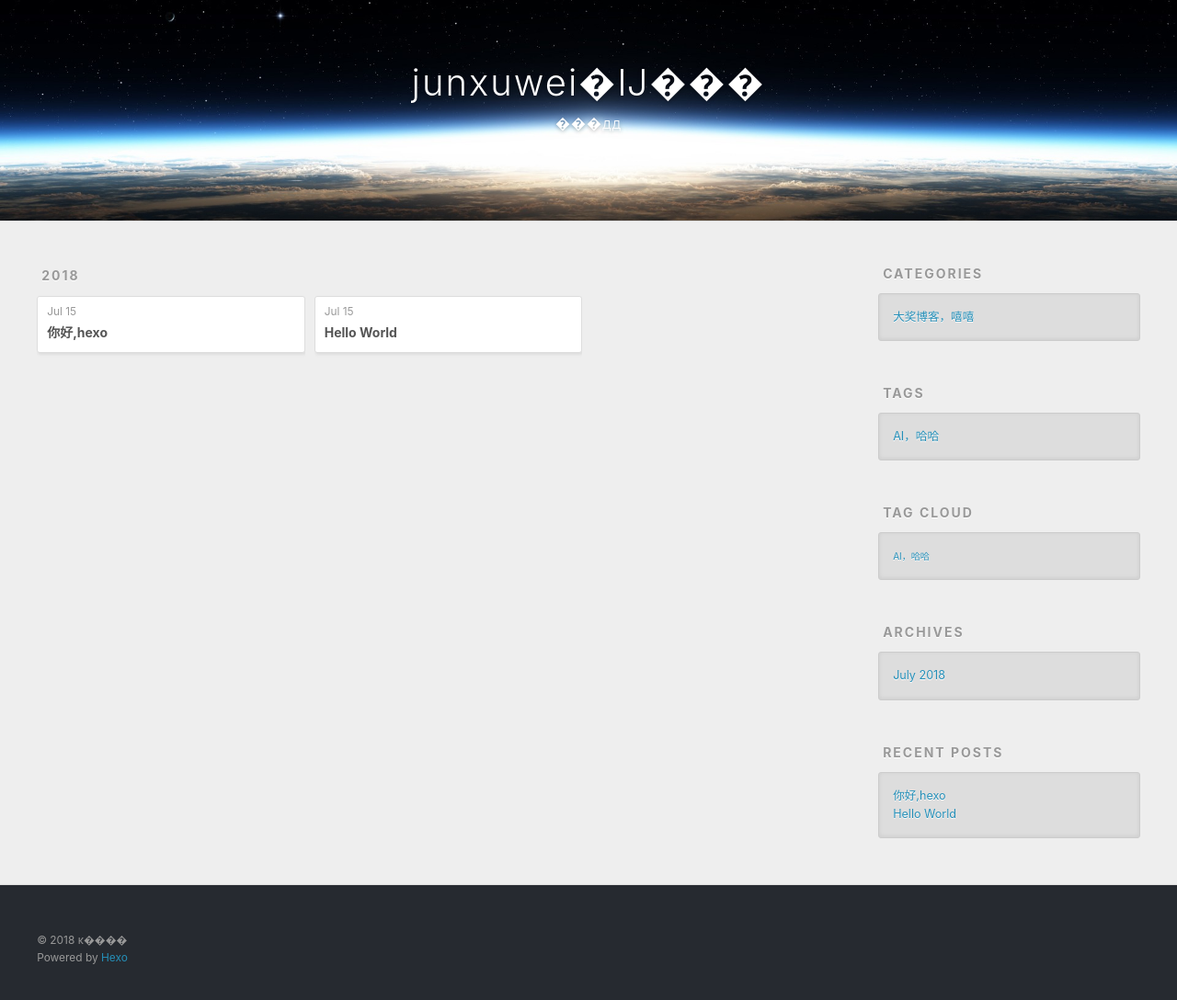
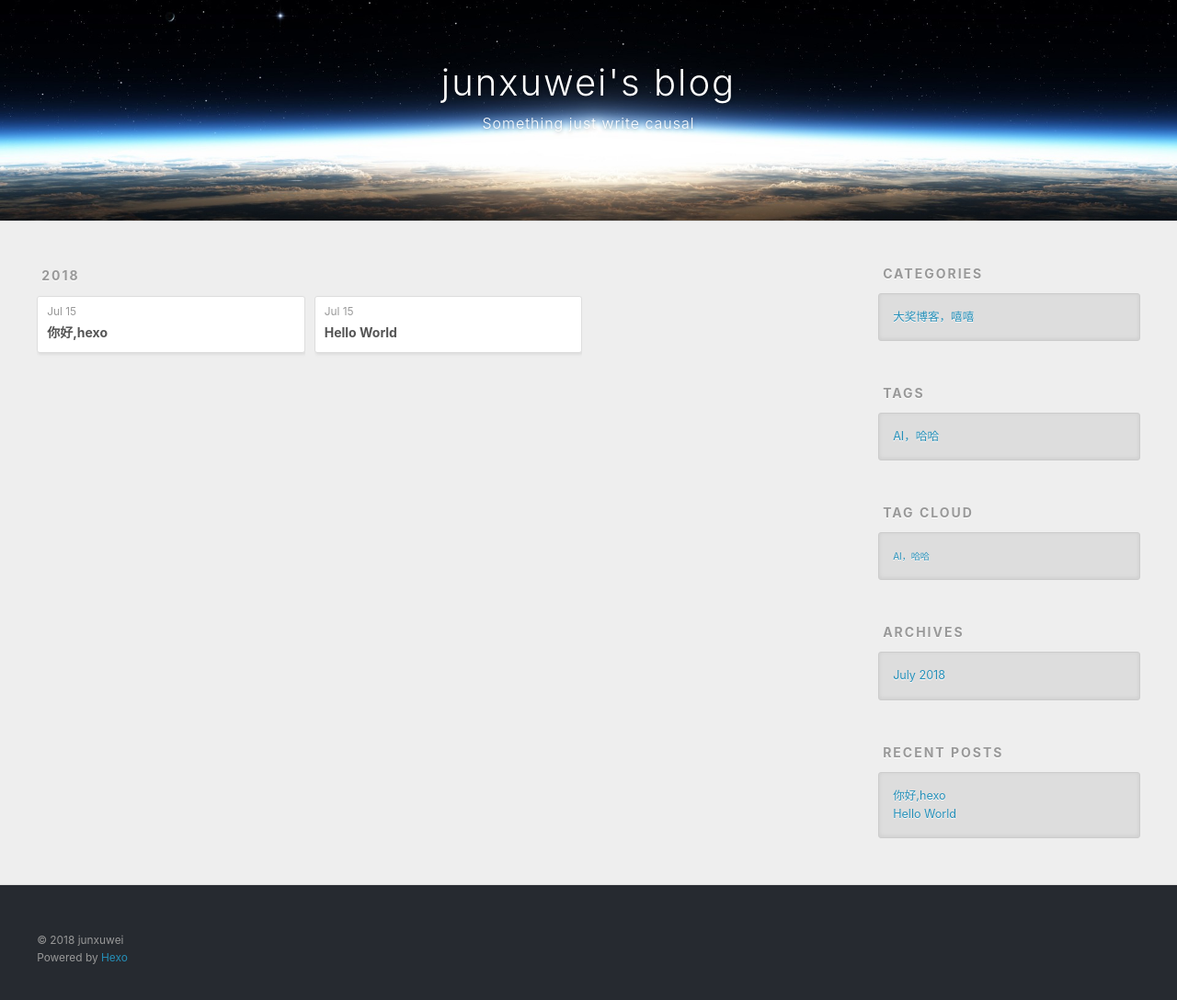
Before and after one commit to 254123185/254123185.github.io, a plain HTML site: page archives/2018/07/index.html in a window 1280 px wide. Shown: the part 60-1148 px from the top of the page at 92% size. Drawn offline with nearby package versions, Linux system fonts and the light colour scheme.

Commit message:
Site updated: 2018-07-15 20:22:02

```diff
--- a/archives/2018/07/index.html
+++ b/archives/2018/07/index.html
@@ -5,21 +5,21 @@
 
 
 
-  <title>Archives: 2018/7 | junxuwei�Ĳ���</title>
+  <title>Archives: 2018/7 | junxuwei&#39;s blog</title>
   <meta name="viewport" content="width=device-width, initial-scale=1, maximum-scale=1">
-  <meta name="description" content="��Ҫ���ڼ�����Ӿ����˹�����">
-<meta name="keywords" content="CV || AI">
+  <meta name="description" content="Mainly About Computer Vision and AI">
+<meta name="keywords" content="CV  AI">
 <meta property="og:type" content="website">
-<meta property="og:title" content="junxuwei�Ĳ���">
+<meta property="og:title" content="junxuwei&#39;s blog">
 <meta property="og:url" content="http://yoursite.com/archives/2018/07/index.html">
-<meta property="og:site_name" content="junxuwei�Ĳ���">
-<meta property="og:description" content="��Ҫ���ڼ�����Ӿ����˹�����">
-<meta property="og:locale" content="zh-Hans">
+<meta property="og:site_name" content="junxuwei&#39;s blog">
+<meta property="og:description" content="Mainly About Computer Vision and AI">
+<meta property="og:locale" content="default">
 <meta name="twitter:card" content="summary">
-<meta name="twitter:title" content="junxuwei�Ĳ���">
-<meta name="twitter:description" content="��Ҫ���ڼ�����Ӿ����˹�����">
+<meta name="twitter:title" content="junxuwei&#39;s blog">
+<meta name="twitter:description" content="Mainly About Computer Vision and AI">
 
-    <link rel="alternate" href="/atom.xml" title="junxuwei�Ĳ���" type="application/atom+xml">
+    <link rel="alternate" href="/atom.xml" title="junxuwei&#39;s blog" type="application/atom+xml">
 
 
     <link rel="icon" href="/favicon.png">
@@ -38,11 +38,11 @@
   <div id="header-outer" class="outer">
     <div id="header-title" class="inner">
       <h1 id="logo-wrap">
-        <a href="/" id="logo">junxuwei�Ĳ���</a>
+        <a href="/" id="logo">junxuwei&#39;s blog</a>
       </h1>
 
         <h2 id="subtitle-wrap">
-          <a href="/" id="subtitle">���дд</a>
+          <a href="/" id="subtitle">Something just write causal</a>
         </h2>
 
     </div>
@@ -191,7 +191,7 @@
 
   <div class="outer">
     <div id="footer-info" class="inner">
-      &copy; 2018 κ����<br>
+      &copy; 2018 junxuwei<br>
       Powered by <a href="http://hexo.io/" target="_blank">Hexo</a>
     </div>
   </div>
```
Also changed, not shown: 2018/07/15/hello-world/index.html (+8 -8 lines), 2018/07/15/你好-hexo/index.html (+7 -7 lines), archives/2018/index.html (+13 -13 lines), archives/index.html (+13 -13 lines), categories/大奖博客，嘻嘻/index.html (+13 -13 lines), index.html (+13 -13 lines), tags/AI，哈哈/index.html (+13 -13 lines).
